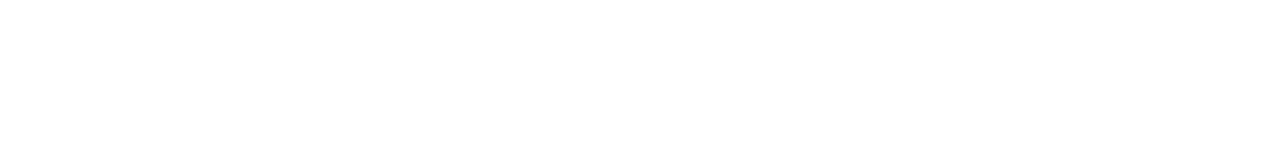
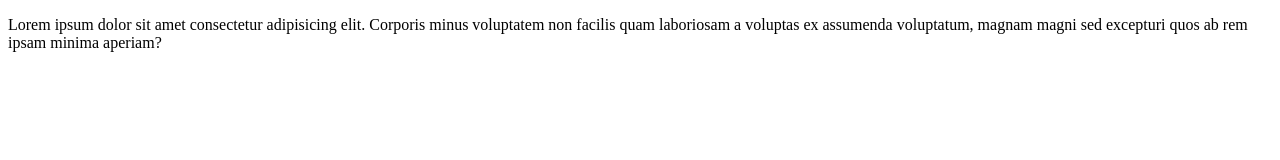
Before and after one commit to Abu-Syeed-Rayhan/my-repo, a plain HTML site: page index.html in a window 1280 px wide. Drawn offline with Linux system fonts and the light colour scheme.

Commit message:
added paragraph

```diff
--- a/index.html
+++ b/index.html
@@ -5,5 +5,11 @@
     <meta name="viewport" content="width=device-width, initial-scale=1.0" />
     <title>My Repo</title>
   </head>
-  <body></body>
+  <body>
+    <p>
+      Lorem ipsum dolor sit amet consectetur adipisicing elit. Corporis minus
+      voluptatem non facilis quam laboriosam a voluptas ex assumenda voluptatum,
+      magnam magni sed excepturi quos ab rem ipsam minima aperiam?
+    </p>
+  </body>
 </html>
```
